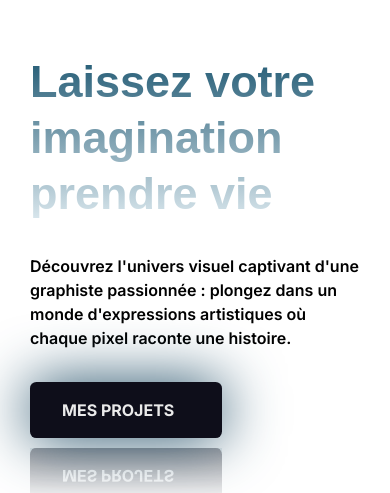
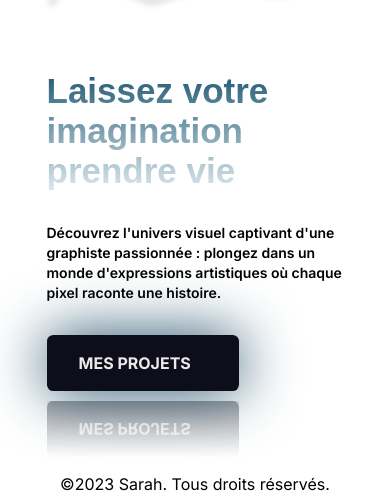
Before and after one commit to NMY0d4/Sarah_portefolio, a Next.js app: page / in a window 390 px wide. Shown: the part 306-799 px from the top of the page. Built offline with nearby package versions, Linux system fonts and the light colour scheme; no server answers.

Commit message:
fix responsive home page

```diff
--- a/package.json
+++ b/package.json
@@ -18,6 +18,7 @@
     "next-auth": "^4.22.1",
     "postcss": "8.4.24",
     "react": "18.2.0",
+    "react-burger-menu": "^3.0.9",
     "react-dom": "18.2.0",
     "swr": "^2.2.0",
     "tailwindcss": "3.3.2",
--- a/src/app/globals.css
+++ b/src/app/globals.css
@@ -25,7 +25,7 @@ body {
 }
 
 h1 {
-  @apply text-[45px] xl:text-[60px] font-bold;
+  @apply text-[35px] sm:text-[45px] xl:text-[60px] font-bold;
 }
 
 .theme {
--- a/src/app/page.jsx
+++ b/src/app/page.jsx
@@ -9,18 +9,21 @@ export default function Home() {
   // ---------------------
   return (
     <div className='flex flex-col-reverse items-start gap-10 xl:gap-20 lg:flex-row lg:items-center'>
-      <div className={item}>
-        <h1 className='font-poppins font-extrabold bg-gradient-to-t from-tertiary to-primaryDark text-transparent bg-clip-text leading-[3.5rem] xl:leading-[4.2rem]'>
+      <div className={`${item} w-[90%] mx-auto sm:w-[80%]`}>
+        <h1
+          className='font-poppins font-extrabold bg-gradient-to-t from-tertiary to-primaryDark text-transparent bg-clip-text
+        leading-[2.5rem] sm:leading-[3.5rem] xl:leading-[4.2rem]'
+        >
           Laissez votre imagination prendre vie
         </h1>
-        <p className='font-lg font-semibold'>
+        <p className='text-sm sm:text-lg font-semibold'>
           Découvrez l&apos;univers visuel captivant d&apos;une graphiste
           passionnée : plongez dans un monde d&apos;expressions artistiques où
           chaque pixel raconte une histoire.
         </p>
         <Button text='Mes projets' url='/' />
       </div>
-      <div className={item}>
+      <div className={`${item} mx-auto`}>
         <Image
           src={HeroImg}
           alt='Sarah portfolio Hero image w-full h-full'
--- a/src/components/navbar/Navbar.jsx
+++ b/src/components/navbar/Navbar.jsx
@@ -4,6 +4,7 @@ import React from 'react';
 import DarkModeToggle from '../darkModeToggle/DarkModeToggle';
 import { signOut, useSession } from 'next-auth/react';
 import Hamburger from '../ui/BurgerMenu/Hamburger';
+import { slide as Menu } from 'react-burger-menu';
 
 const links = [
   {
@@ -45,6 +46,7 @@ const Navbar = () => {
       <Link href={'/'} className='font-bold text-xl'>
         Sarah
       </Link>
+      {/* Menu burger */}
       <div
         className='flex
        justify-center items-center md:hidden'
@@ -52,6 +54,8 @@ const Navbar = () => {
         <DarkModeToggle />
         <Hamburger />
       </div>
+      {/* End Menu Burger */}
+
       <div className='relative md:flex md:items-center md:gap-4 hidden'>
         <DarkModeToggle />
 
```
Also changed, not shown: 1 other file (tests, documents, lock files or other folders).
